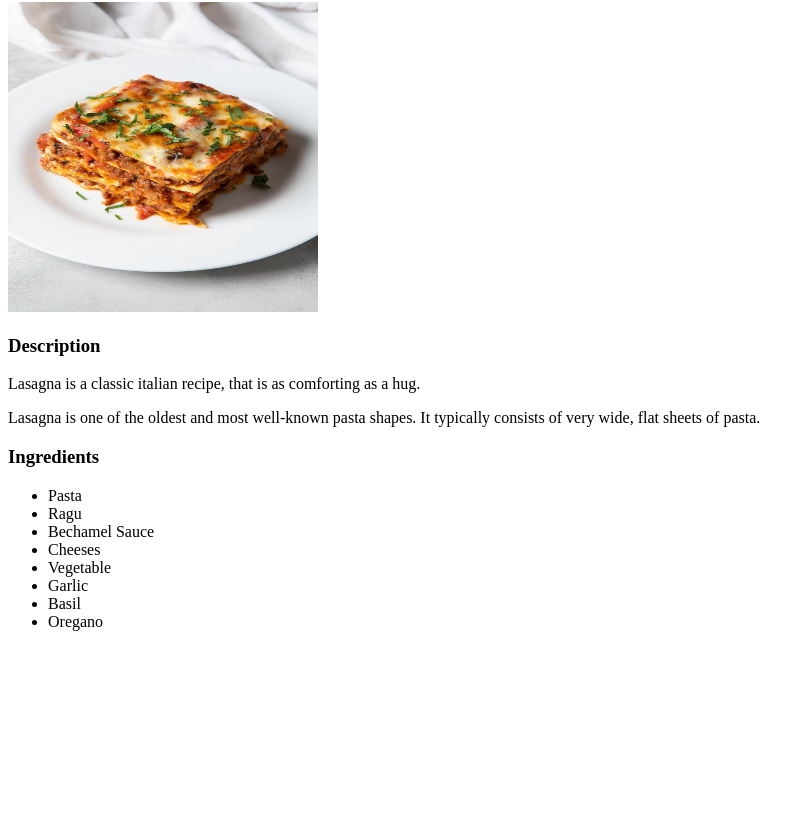
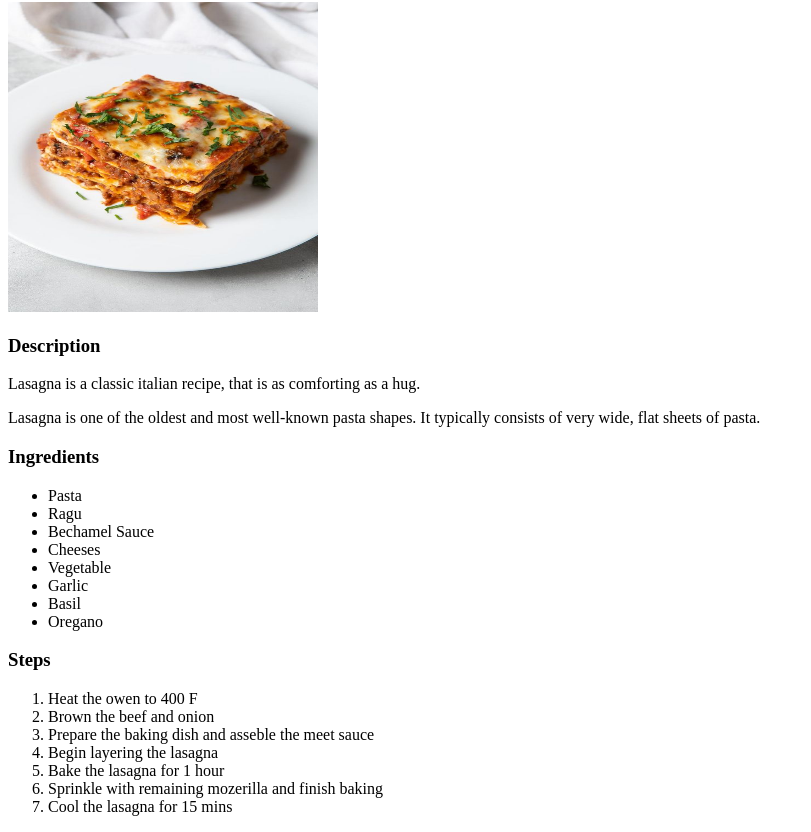
Before and after one commit to Z-K11/odin-recipes, a plain HTML site: page odin-recipes/lasagna.html in a window 1280 px wide. Shown: the part 78-910 px from the top of the page, without its empty margins (0-811 px from the left). Before the commit the page ends 800 px from the top, so only its background shows below. Drawn offline with Linux system fonts and the light colour scheme.

Commit message:
Add steps for the lasagna recipe

```diff
--- a/odin-recipes/lasagna.html
+++ b/odin-recipes/lasagna.html
@@ -26,5 +26,15 @@
         <li>Basil</li>
         <li>Oregano</li>
     </ul>
+    <h3>Steps</h3>
+    <ol>
+        <li>Heat the owen to 400 F</li>
+        <li>Brown the beef and onion</li>
+        <li>Prepare the baking dish and asseble the meet sauce</li>
+        <li>Begin layering the lasagna</li>
+        <li>Bake the lasagna for 1 hour</li>
+        <li>Sprinkle with remaining mozerilla and finish baking </li>
+        <li>Cool the lasagna for 15 mins</li>
+    </ol>
 </body>
 </html>
```
